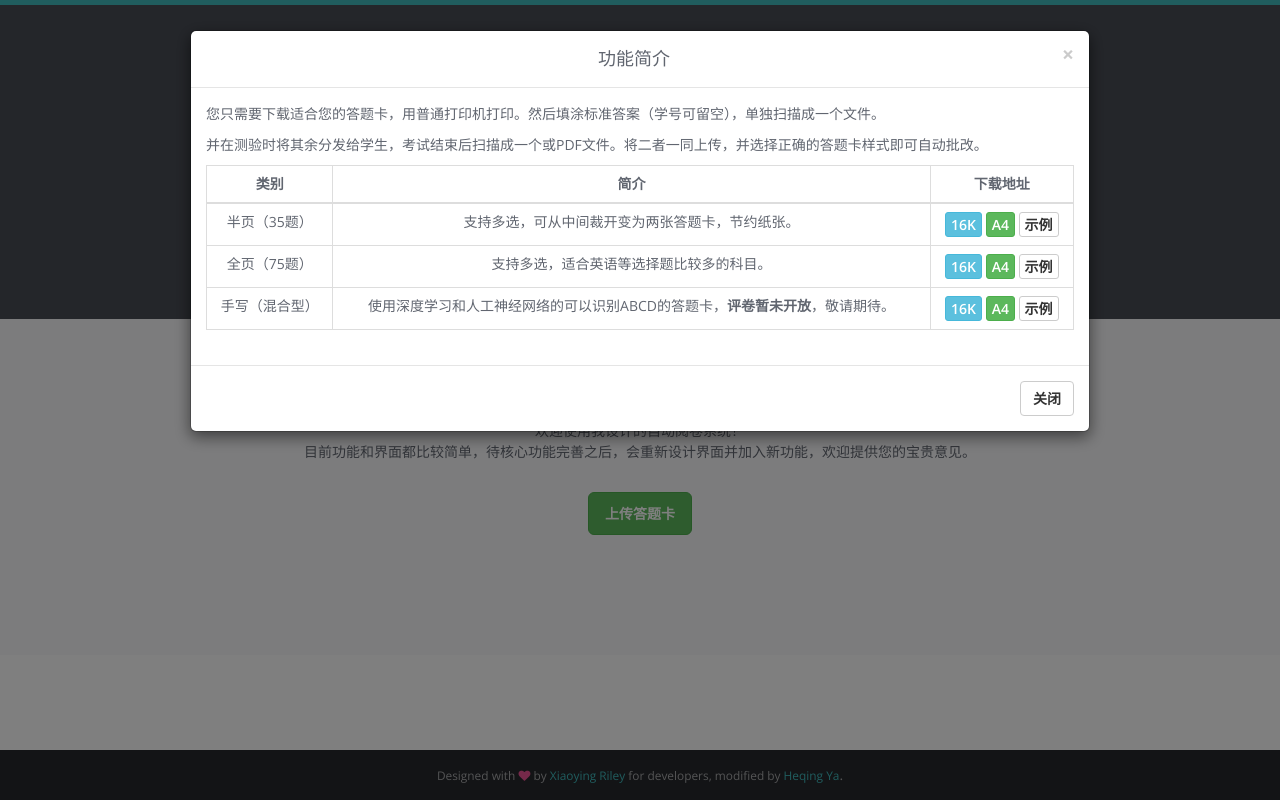
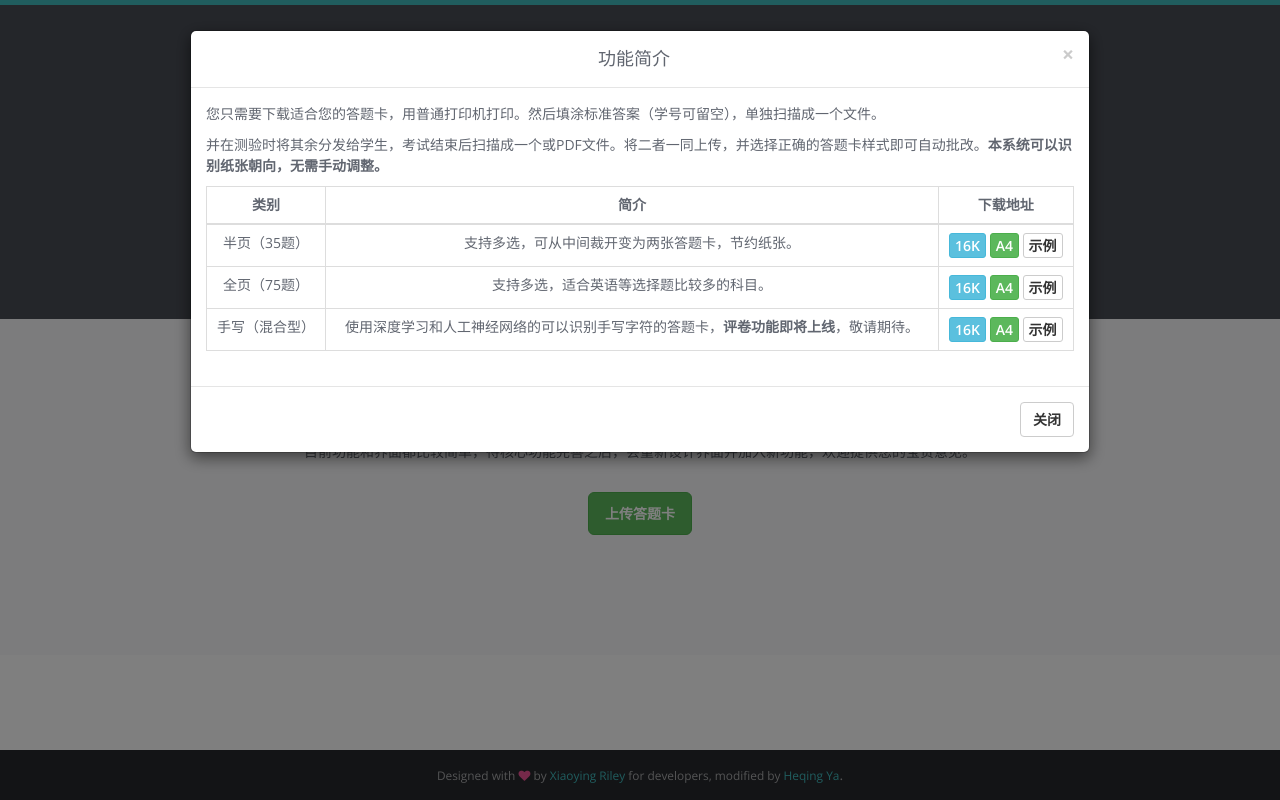
Before and after one commit to normanyahq/kejinyan, a Flask app: page / in a window 1280 px wide, after a click on "功能简介". Run offline with Flask 2, Linux system fonts and the light colour scheme; some libraries are stand-ins or nearby versions.

Commit message:
update description

```diff
--- a/simple_web/server.py
+++ b/simple_web/server.py
@@ -329,4 +329,4 @@ if __name__ == '__main__':
     for statement in DATABASE_INIT:
         c.execute(statement);
     db.commit()
-    app.run(debug=True)
+    app.run(host="0.0.0.0", debug=True)
--- a/simple_web/templates/index.html
+++ b/simple_web/templates/index.html
@@ -3,7 +3,7 @@
 <!--[if IE 9]> <html lang="en" class="ie9"> <![endif]-->
 <!--[if !IE]><!--> <html lang="zh-cn"> <!--<![endif]-->
 <head>
-    <title>Responsive website template for documentations</title>
+    <title>氪金眼答题卡识别系统</title>
     <!-- Meta -->
     <meta charset="utf-8">
     <meta http-equiv="X-UA-Compatible" content="IE=edge">
@@ -128,7 +128,7 @@
                               </div>
                               <div class="modal-body">
                                     <p class="text-left">您只需要下载适合您的答题卡，用普通打印机打印。然后填涂标准答案（学号可留空），单独扫描成一个文件。 </p>
-                                    <p class="text-left">并在测验时将其余分发给学生，考试结束后扫描成一个或PDF文件。将二者一同上传，并选择正确的答题卡样式即可自动批改。</p>
+                                    <p class="text-left">并在测验时将其余分发给学生，考试结束后扫描成一个或PDF文件。将二者一同上传，并选择正确的答题卡样式即可自动批改。<strong>本系统可以识别纸张朝向，无需手动调整。</strong></p>
                                     <table class="table table-bordered">
                                         <thead>
                                             <tr>
@@ -158,7 +158,7 @@
                                             </tr>
                                             <tr>
                                                 <td>手写（混合型）</td>
-                                                <td>使用深度学习和人工神经网络的可以识别ABCD的答题卡，<strong>评卷暂未开放</strong>，敬请期待。</td>
+                                                <td>使用深度学习和人工神经网络的可以识别手写字符的答题卡，<strong>评卷功能即将上线</strong>，敬请期待。</td>
                                                 <td>
                                                     <a href="/static/hand_16k.pdf" target="_blank" role="button" class="btn btn-info btn-xs">16K</a>
                                                     <a href="/static/hand_a4.pdf" target="_blank" role="button" class="btn btn-success btn-xs">A4</a>
--- a/simple_web/templates/result.html
+++ b/simple_web/templates/result.html
@@ -3,7 +3,7 @@
 <!--[if IE 9]> <html lang="en" class="ie9"> <![endif]-->
 <!--[if !IE]><!--> <html lang="en"> <!--<![endif]-->
 <head>
-    <title>Responsive website template for documentations</title>
+    <title>氪金眼答题卡识别系统</title>
     <!-- Meta -->
     <meta charset="utf-8">
     <meta http-equiv="X-UA-Compatible" content="IE=edge">
```
